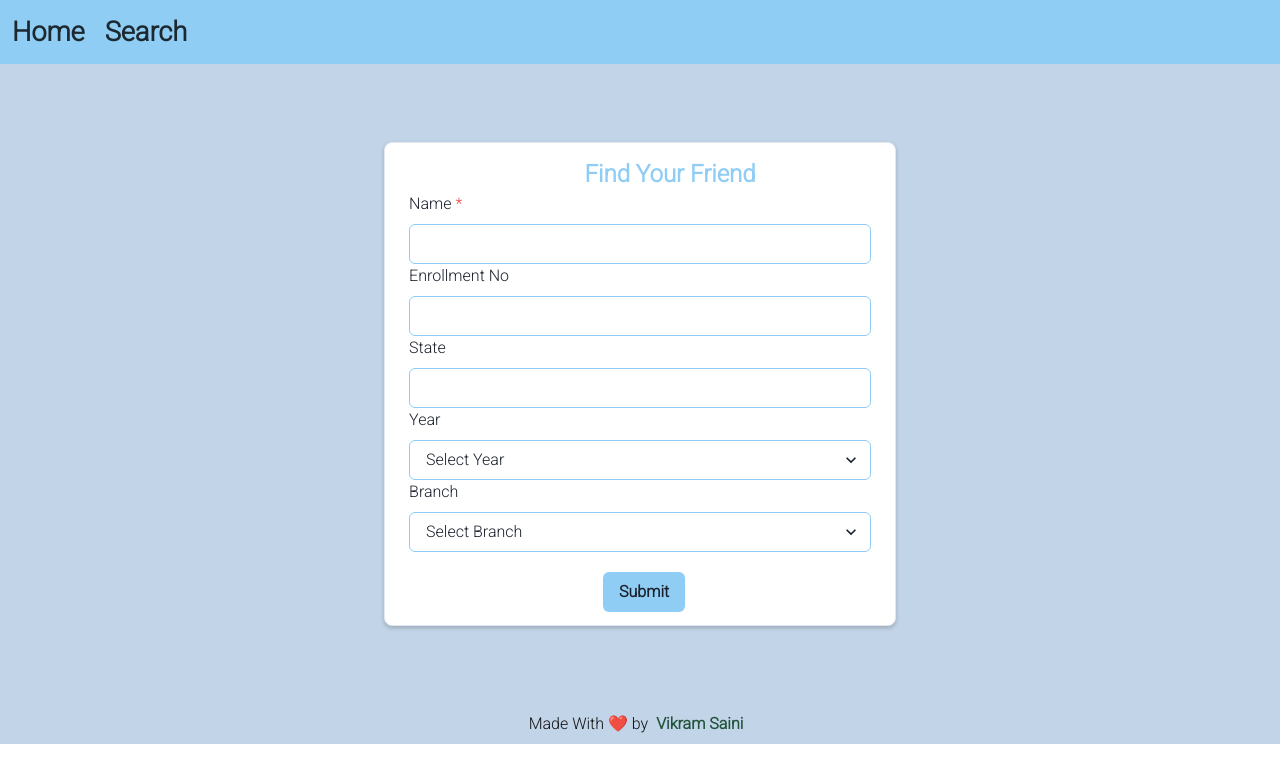
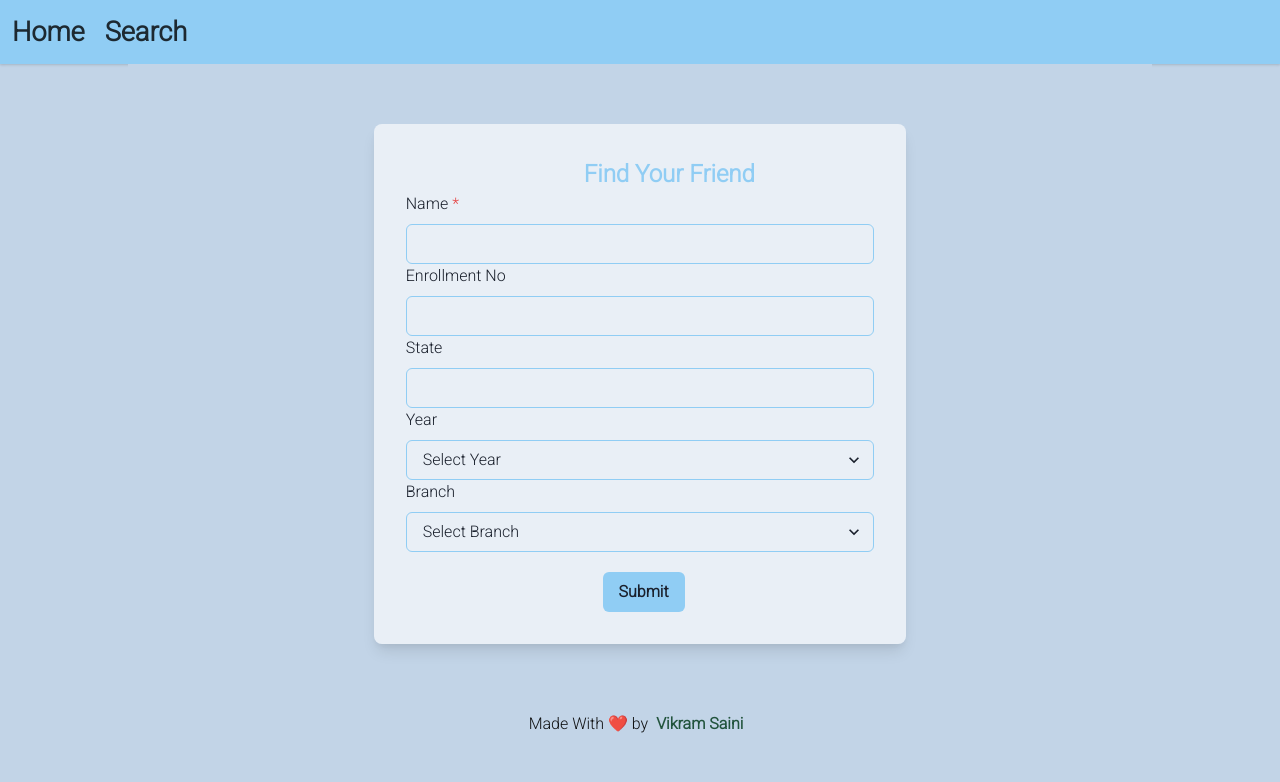
Before and after one commit to vikram110703/hostel_project_frontend, a React (Vite) app: page /find in a window 1280 px wide. Shown: the top 782 px of the page. Built offline with nearby package versions, Linux system fonts and the light colour scheme.

Commit message:
style updated

```diff
--- a/index.html
+++ b/index.html
@@ -14,6 +14,7 @@
     <style>
       body{
         font-family: 'Roboto', sans-serif;
+        background-color: #C2D4E7;
       }
     </style>
     <div id="root"></div>
--- a/src/App.jsx
+++ b/src/App.jsx
@@ -8,6 +8,8 @@ import Footer from "./components/Footer";
 import Home from "./components/Home";
 import Search from "./components/Search";
 import { MatchedStudents } from "./components/MatchedStudents";
+
+import './styles/app.scss';
 
 
 
--- a/src/components/Home.jsx
+++ b/src/components/Home.jsx
@@ -7,6 +7,8 @@ import {
     Select,
     Button,
     Text,
+    Stack,
+    Container,
 } from '@chakra-ui/react';
 import axios from 'axios';
 
@@ -74,10 +76,12 @@ const Home = () => {
 
     return (
         <Box bgColor="blue.200" css={{ backgroundColor: "#C2D4E7" }} minH={"container.sm"}>
-            <HStack maxW={"container.xl"} minH={"container.sm"} px={0.2} py={0.5}>
-                <div style={{ backgroundColor: 'white', borderWidth: '1px', borderColor: 'black', borderRadius: "0 0.5rem 0.5rem 0 ", padding: '0.8rem', paddingInline: "1.5rem", maxWidth: "50%", minWidth: "40%" }}  >
+            <Stack maxW={"80%"} minH={["100vh", "container.sm"]} m={"auto"} p="0"
+            display={"flex"} flexDirection={"column"} justifyContent={"center"} alignItems={"center"}>
+                <Container bgColor={"whiteAlpha.700"} shadow={"lg"} borderRadius={"lg"} transition={"all 0.3s"} p={"2rem"} m={"2rem"} >
+
                     <form onSubmit={handleSubmit} >
-                        <Text fontSize={"2xl"} ml={"25%"} color={"blue.200"} fontWeight={"bold"} >Fill Your Details</Text>
+                        <Text fontSize={"2xl"} ml={"30%"} color={"blue.200"} fontWeight={"bold"} >Fill Your Details</Text>
                         <FormControl isRequired>
                             <FormLabel>Name</FormLabel>
                             <Input type='text' borderColor={"blue.200"} name="name" value={formData.name} onChange={handleChange} />
@@ -122,14 +126,14 @@ const Home = () => {
                             <FormLabel>Room No</FormLabel>
                             <Input type='text' borderColor={"blue.200"} name="roomNo" value={formData.roomNo} onChange={handleChange} />
                         </FormControl>
-                        <Button type="submit" bgColor={"blue.200"} mt={"5"} ml={"30%"} >Submit</Button>
-                        {/* <button type="submit" className="chakra-button" style={{ backgroundColor: "blue", marginTop: "5px" }}>Submit</button> */}
+                        <Button type="submit" bgColor={"blue.200"} mt={"5"} ml={"35%"} >Submit</Button>
                     </form>
-                </div>
-                <div>
+                </Container>
+
+                {/* <div>
                     HELLOO DOSTOOO !
-                </div>
-            </HStack>
+                </div> */}
+            </Stack>
         </Box>
     );
 };
--- a/src/components/MatchedStudents.jsx
+++ b/src/components/MatchedStudents.jsx
@@ -27,7 +27,7 @@ export const MatchedStudents = () => {
     }, 1000);
 
     return (
-        <Container maxW={"100%"} minH={["100vh", "container.sm"]} m={"0.2rem"} p="0" border={"1px"} display={"flex"} flexDirection={"column"}>
+        <Container maxW={"100%"} minH={["100vh", "container.sm"]} m={"0.2rem"} p="0" display={"flex"} flexDirection={"column"}>
 
             {loading ? <Loader /> :
                 <>
@@ -66,19 +66,18 @@ export const MatchedStudents = () => {
 const StudentCard = ({ name, hostelName, block, roomNo, branch, state, year, enrollmentNo }) => {
     return (
         <VStack w={["11rem", "20rem"]} p={["1.5rem", "2rem"]} shadow={"lg"} borderRadius={"lg"} transition={"all 0.3s"}
-            m={"0.5rem"}
+            m={"0.8rem"} bgColor={"whiteAlpha.500"}
             css={{
                 "&:hover": {
-                    transform: "scale(1.1)"
+                    transform: "scale(1.07)"
                 },
             }
             }
         >
-            {/* <Image src={img} w={["3rem", "5rem"]} h={["3rem", "5rem"]} objectFit={"contain"} alt={"Exchange"} /> */}
             <Avatar size={["md", "lg"]} name={name} src="url_to_avatar_image.jpg">
                 <AvatarBadge boxSize="1.25rem" bg="green.500" />
             </Avatar>
-            <Heading size={["sm", "md"]} noOfLines={1} >
+            <Heading size={["sm", "md"]} noOfLines={1} color="blue.300" >
                 {name.toUpperCase()}
             </Heading>
             <Text fontSize={["lg", "xl"]} fontWeight={"medium"} noOfLines={1} >Hostel : {hostelName}</Text>
--- a/src/components/Search.jsx
+++ b/src/components/Search.jsx
@@ -6,17 +6,14 @@ import {
     Select,
     Button,
     Text,
+    Container,
 } from '@chakra-ui/react';
 import axios from 'axios';
 
 import React, { useState } from 'react';
 import toast from 'react-hot-toast';
-import { redirect } from 'react-router-dom';
 import { server } from '../main';
-import { MatchedStudents } from './MatchedStudents';
-import { useNavigate, Link } from 'react-router-dom';
-
-
+import { useNavigate } from 'react-router-dom';
 
 
 const Search = () => {
@@ -70,9 +67,20 @@ const Search = () => {
 
 
     return (
-        <HStack minW={["container.xl", "container.sm"]} minH={"container.sm"} px={0.2} py={0.5} justifyContent={"center"}
-            alignItems={"center"} css={{ backgroundColor: "#C2D4E7" }}  >
-            <div style={{ backgroundColor: 'white', borderWidth: '1px', borderColor: 'none', borderRadius: "0.5rem", boxShadow: "0 2px 4px rgba(0, 0, 0, 0.2)", padding: '0.8rem', paddingInline: "1.5rem", maxWidth: "50%", minWidth: "40%" }}>
+        <Container maxW={"80%"} minH={["100vh", "container.sm"]} m={"auto"} p="0"
+            display={"flex"} flexDirection={"column"} justifyContent={"center"} alignItems={"center"}
+            css={{ backgroundColor: "#C2D4E7" }}
+        >
+            <Container bgColor={"whiteAlpha.700"} shadow={"lg"} borderRadius={"lg"} transition={"all 0.3s"} p={"2rem"}
+                css={{
+                    "&:hover": {
+                        transform: "scale(1.1)"
+                    },
+                }
+                }
+            >
+                {/* <div style={{ backgroundColor: 'white', borderWidth: '1px', borderColor: 'none', borderRadius: "0.5rem", boxShadow: "0 2px 4px rgba(0, 0, 0, 0.2)", padding: '0.8rem', paddingInline: "1.5rem", maxWidth: "80%", minWidth:  }}> */}
+
                 <form onSubmit={handleSubmit} >
                     <Text fontSize={"2xl"} ml={["5%", "38%"]} color={"blue.200"} fontWeight={"bold"}> Find Your Friend </Text>
                     <FormControl isRequired>
@@ -105,8 +113,8 @@ const Search = () => {
                     </FormControl>
                     <Button type="submit" bgColor={"blue.200"} mt={"5"} ml={["20%", "42%"]}>Submit</Button>
                 </form>
-            </div>
-        </HStack>
+            </Container>
+        </Container>
     );
 };
 
--- a/src/styles/App.scss
+++ b/src/styles/App.scss
@@ -3,4 +3,8 @@
     padding: 0%;
     box-sizing: border-box;
     scroll-behavior: smooth;
+
 }
+body{
+    background-color: #C2D4E7;
+}
```
